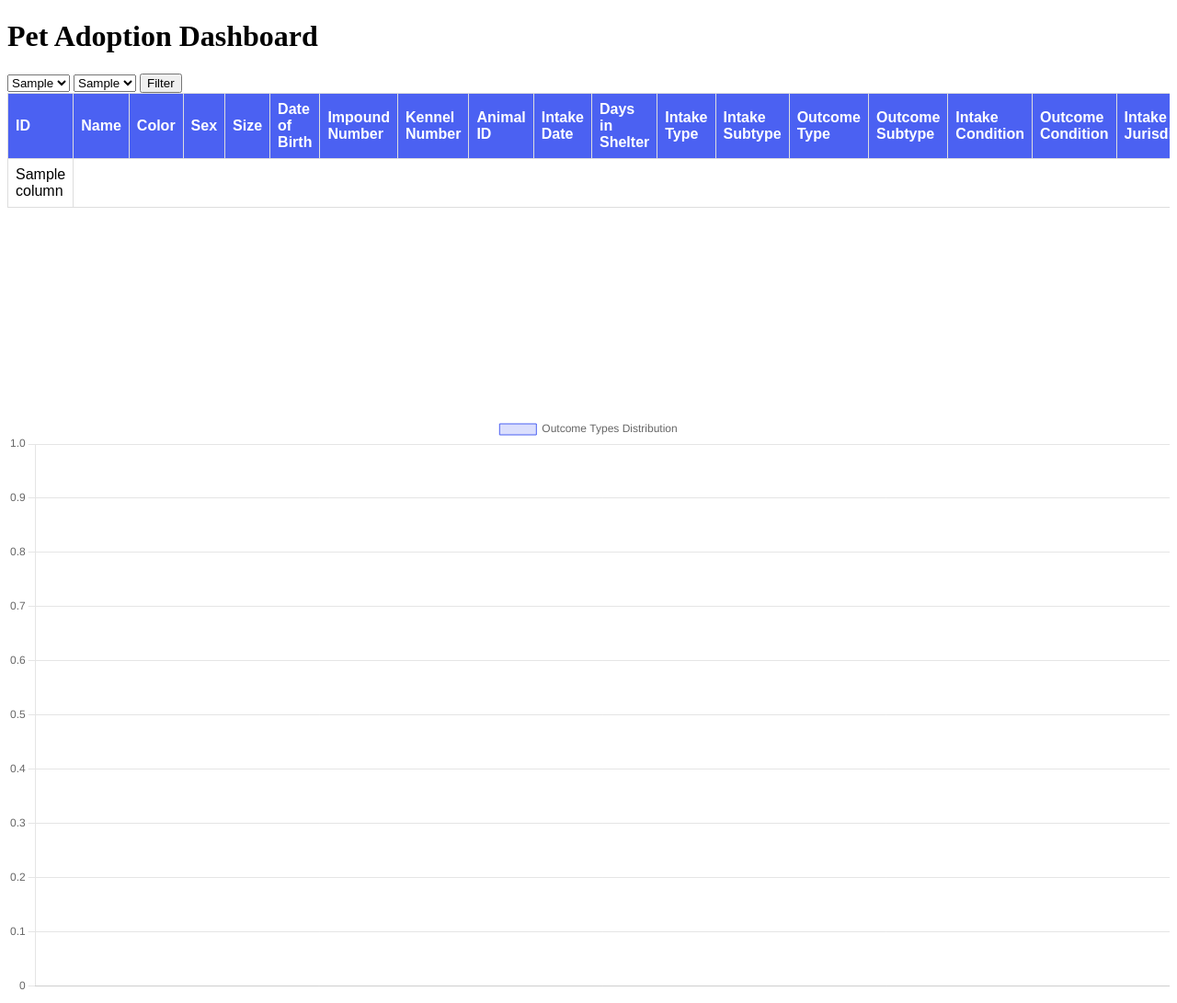
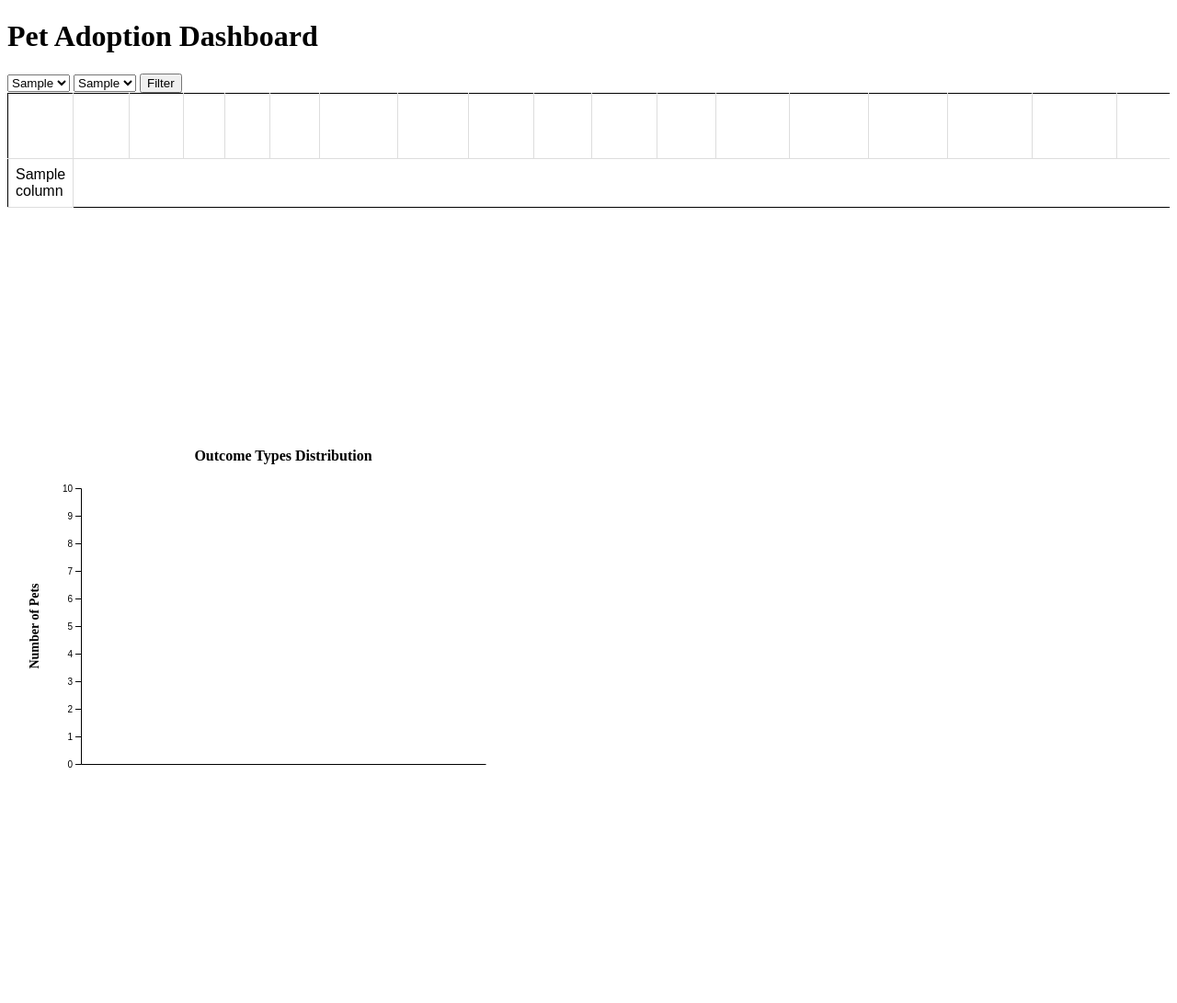
Before and after one commit to MenardCayabyab/Project3, a Flask app: template project/templates/dashboard.html in a window 1280 px wide. Shown: the whole page at 92% size. After the commit the page ends 835 px from the top, so only its background shows below. Run offline with Flask 3, Linux system fonts and the light colour scheme; the template is opened without the code that fills it: most values are stand-ins (such as "Sample title", 1, 10 or a date in 2020).

Commit message:
Changed chart type library. Fixed bar chart issue

```diff
--- /dev/null
+++ b/project/static/outcome_types_chart.js
@@ -0,0 +1,85 @@
+function renderChart(outcomeTypesDistribution) {
+  // Create an SVG element for the bar chart with a margin
+  const svg = d3.select("#outcome-types-chart")
+    .append("svg")
+    .attr("width", 600)
+    .attr("height", 600)
+    .append("g")
+    .attr("transform", "translate(80, 80)");
+
+  // Create x and y scales
+  const x = d3.scaleBand()
+    .domain(Object.keys(outcomeTypesDistribution))
+    .range([0, 440])
+    .padding(0.2);
+
+  const y = d3.scaleLinear()
+    .domain([0, d3.sum(Object.values(outcomeTypesDistribution)) + 10])
+    .range([300, 0]);
+
+  // Create and append the bars
+  svg.selectAll(".bar")
+    .data(Object.entries(outcomeTypesDistribution))
+    .enter().append("rect")
+    .attr("class", "bar")
+    .attr("x", d => x(d[0]))
+    .attr("y", d => y(d[1]))
+    .attr("width", x.bandwidth())
+    .attr("height", d => 300 - y(d[1]))
+    .attr("fill", "#4CAF50");
+
+  // Create and append the y-axis
+  svg.append("g")
+    .call(d3.axisLeft(y));
+
+  // Create and append the x-axis
+  svg.append("g")
+    .attr("transform", "translate(0, 300)")
+    .call(d3.axisBottom(x).tickSize(0).tickPadding(10))
+    .selectAll("text")
+      .attr("transform", "rotate(45)")
+      .style("text-anchor", "start");
+
+  // Add a label for the chart
+  svg.append("text")
+    .attr("x", 220)
+    .attr("y", -30)
+    .attr("text-anchor", "middle")
+    .style("font-size", "16px")
+    .style("font-weight", "bold")
+    .text("Outcome Types Distribution");
+
+  // Add number labels at the top of each bar
+  svg.selectAll(".top-label")
+    .data(Object.entries(outcomeTypesDistribution))
+    .enter().append("text")
+    .attr("class", "top-label")
+    .attr("x", d => x(d[0]) + x.bandwidth() / 2)
+    .attr("y", d => y(d[1]) - 20)
+    .attr("text-anchor", "middle")
+    .style("font-size", "12px")
+    .text(d => d[1]);
+
+  // Add x axis label
+  svg.append("text")
+    .attr("x", 220)
+    .attr("y", 330)
+    .attr("text-anchor", "middle")
+    .style("font-size", "14px")
+    .style("font-weight", "bold")
+
+  // Add y axis label
+  svg.append("text")
+    .attr("transform", "rotate(-90)")
+    .attr("y", -60)
+    .attr("x", -150)
+    .attr("dy", "1em")
+    .style("font-size", "14px")
+    .style("font-weight", "bold")
+    .attr("text-anchor", "middle")
+    .text("Number of Pets");
+}
+
+document.addEventListener('DOMContentLoaded', function() {
+  renderChart(window.outcomeTypesDistribution);
+});
--- a/project/templates/dashboard.html
+++ b/project/templates/dashboard.html
@@ -40,7 +40,12 @@
             color: white;
         }
     </style>
-    <script src="https://cdn.jsdelivr.net/npm/chart.js"></script>
+    <script src="https://d3js.org/d3.v7.min.js"></script>
+    <script src="../static/outcome_types_chart.js"></script>
+    <link rel="stylesheet" href="../static/style.css">
+    <script>
+      const outcomeTypesDistribution = JSON.parse('{{ outcome_types_distribution | tojson | safe }}');
+    </script>
 </head>
 <body>
   <h1>Pet Adoption Dashboard</h1>
@@ -96,42 +101,11 @@
       </tbody>
     </table>
   </div>
-  <div id="outcome-types-chart">
-    <canvas id="myChart"></canvas>
-  </div>
+  <div id="outcome-types-chart"></div>
   {% endif %}
+  <script>
+    window.outcomeTypesDistribution = {{ outcome_types_distribution | tojson }};
+  </script>
+  <script src="your-javascript-file.js"></script>
 </body>
-<script>
-    const outcomeTypesDistribution = {{ outcome_types_distribution | tojson }};
-    const ctx = document.getElementById('myChart').getContext('2d');
-
-    const labels = Object.keys(outcomeTypesDistribution);
-    const data = Object.values(outcomeTypesDistribution);
-
-    const chartData = {
-        labels: labels,
-        datasets: [{
-            label: 'Outcome Types Distribution',
-            data: data,
-            backgroundColor: 'rgba(75, 97, 242, 0.2)',
-            borderColor: 'rgba(75, 97, 242, 1)',
-            borderWidth: 1
-        }]
-    };
-
-    const config = {
-        type: 'bar',
-        data: chartData,
-        options: {
-            scales: {
-                y: {
-                    beginAtZero: true
-                }
-            }
-        }
-    };
-
-    const myChart = new Chart(ctx, config);
-</script>
-
 </html>
--- a/project/templates/outcome_types_chart.js
+++ b/project/templates/outcome_types_chart.js
@@ -35,3 +35,4 @@ function renderChart(outcomeTypesDistribution) {
   svg.append("g")
     .call(d3.axisLeft(y));
 }
+renderChart({{ outcome_types_distribution | tojson }});
```
Also changed, not shown: static/js/dashboard.js (deleted, +0 -34 lines), project/static/style.css (renamed from static/style.css).
